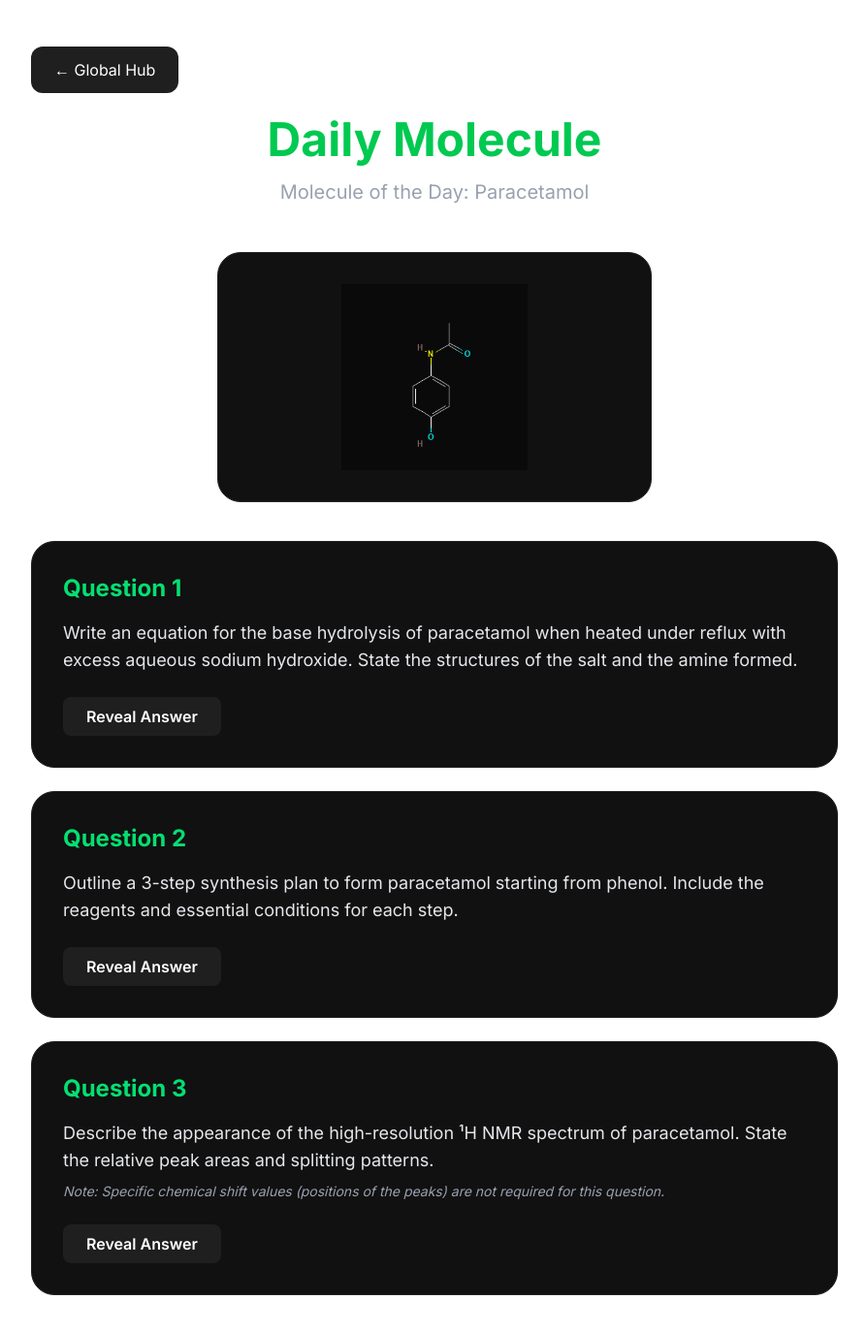
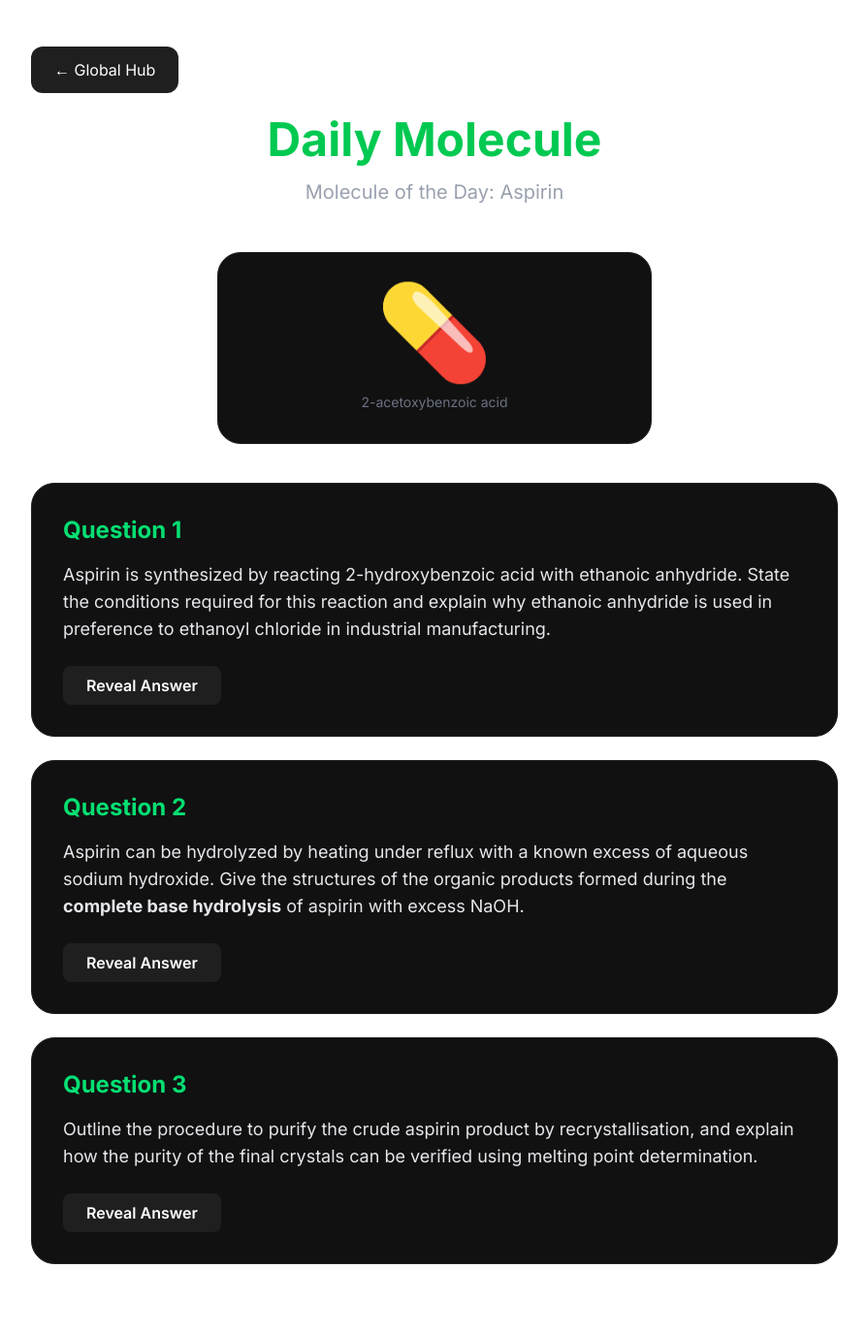
Before and after one commit to Hritik9220/Chemistryhub, a Next.js app: page /daily-molecule in a window 1280 px wide. Shown: the top 1374 px of the page at 97% size, without its empty margins (192-1087 px from the left). After the commit the page ends 1352 px from the top, so only its background shows below. Built offline with nearby package versions, Linux system fonts and the light colour scheme.

Commit message:
Update Daily Molecule to Aspirin with Eduqas questions

```diff
--- a/src/app/daily-molecule/page.tsx
+++ b/src/app/daily-molecule/page.tsx
@@ -23,17 +23,14 @@ export default function DailyMolecule() {
 
       <div className="text-center mb-12">
         <h1 className="text-5xl font-bold mb-4 text-green-500">Daily Molecule</h1>
-        <p className="text-gray-400 text-xl">Molecule of the Day: Paracetamol</p>
+        <p className="text-gray-400 text-xl">Molecule of the Day: Aspirin</p>
       </div>
 
       <div className="flex justify-center mb-10">
-        <div className="bg-[#111] border border-[#222] p-8 rounded-3xl w-full max-w-md flex justify-center items-center">
-          {/* Using standard img for simplicity */}
-          <img
-            src="/paracetamol.png"
-            alt="Paracetamol structure"
-            className="max-h-48 invert opacity-90"
-          />
+        <div className="bg-[#111] border border-[#222] p-8 rounded-3xl w-full max-w-md flex flex-col justify-center items-center">
+          {/* Change this to aspirin.png once you upload the image! */}
+          <div className="text-8xl mb-4">💊</div>
+          <p className="text-gray-500 text-sm">2-acetoxybenzoic acid</p>
         </div>
       </div>
 
@@ -42,7 +39,7 @@ export default function DailyMolecule() {
         <div className="bg-[#111] border border-[#222] rounded-3xl p-8">
           <h3 className="text-2xl font-bold mb-4 text-green-400">Question 1</h3>
           <p className="text-lg text-gray-200 mb-6">
-            Write an equation for the base hydrolysis of paracetamol when heated under reflux with excess aqueous sodium hydroxide. State the structures of the salt and the amine formed.
+            Aspirin is synthesized by reacting 2-hydroxybenzoic acid with ethanoic anhydride. State the conditions required for this reaction and explain why ethanoic anhydride is used in preference to ethanoyl chloride in industrial manufacturing.
           </p>
           <button
             onClick={() => toggleAnswer('q1')}
@@ -53,11 +50,14 @@ export default function DailyMolecule() {
 
           {openAnswers['q1'] && (
             <div className="mt-6 p-6 bg-[#1a1a1a] border border-[#333] rounded-xl">
-              <p className="text-gray-300 mb-4"><strong>Products:</strong> Sodium 4-aminophenoxide and Sodium ethanoate.</p>
-              <p className="text-gray-400 text-sm mb-4">Because excess strong base is used, both the amide link is hydrolysed and the acidic phenol group is deprotonated.</p>
-              <div className="font-mono text-sm bg-black p-4 rounded-lg text-gray-300">
-                Paracetamol + 2NaOH → NaOC₆H₄NH₂ + CH₃COONa + H₂O
-              </div>
+              <p className="text-gray-300 mb-4"><strong>Conditions:</strong> Warm with a few drops of concentrated phosphoric(V) acid (or sulfuric acid) as a catalyst.</p>
+              <p className="text-gray-300"><strong>Why Ethanoic Anhydride?</strong></p>
+              <ul className="list-disc list-inside text-gray-400 mt-2 space-y-1">
+                <li>It is cheaper than ethanoyl chloride.</li>
+                <li>It is less corrosive and less vulnerable to hydrolysis.</li>
+                <li>It does not produce dangerous, toxic, and corrosive hydrogen chloride (HCl) fumes.</li>
+                <li>The reaction is less violently exothermic, making it safer to control on an industrial scale.</li>
+              </ul>
             </div>
           )}
         </div>
@@ -66,7 +66,7 @@ export default function DailyMolecule() {
         <div className="bg-[#111] border border-[#222] rounded-3xl p-8">
           <h3 className="text-2xl font-bold mb-4 text-green-400">Question 2</h3>
           <p className="text-lg text-gray-200 mb-6">
-            Outline a 3-step synthesis plan to form paracetamol starting from phenol. Include the reagents and essential conditions for each step.
+            Aspirin can be hydrolyzed by heating under reflux with a known excess of aqueous sodium hydroxide. Give the structures of the organic products formed during the <strong>complete base hydrolysis</strong> of aspirin with excess NaOH.
           </p>
           <button
             onClick={() => toggleAnswer('q2')}
@@ -77,11 +77,8 @@ export default function DailyMolecule() {
 
           {openAnswers['q2'] && (
             <div className="mt-6 p-6 bg-[#1a1a1a] border border-[#333] rounded-xl">
-              <ol className="list-decimal list-inside text-gray-300 space-y-4">
-                <li><strong>Nitration:</strong> React phenol with dilute HNO₃ at room temperature to form 4-nitrophenol (and 2-nitrophenol, which must be separated).</li>
-                <li><strong>Reduction:</strong> Heat 4-nitrophenol under reflux with Tin (Sn) and concentrated HCl, followed by adding NaOH(aq) to liberate the free amine. This forms 4-aminophenol.</li>
-                <li><strong>Acylation:</strong> React 4-aminophenol with ethanoyl chloride (or ethanoic anhydride) at room temperature to form paracetamol.</li>
-              </ol>
+              <p className="text-gray-300 mb-4"><strong>Products:</strong> Sodium ethanoate and the disodium salt of 2-hydroxybenzoic acid (sodium 2-oxidobenzoate).</p>
+              <p className="text-gray-400 text-sm mb-4">Because excess strong base is used, the ester linkage is hydrolysed AND the acidic carboxylic acid group is deprotonated. Furthermore, the newly formed phenol group will also be deprotonated to form a phenoxide ion.</p>
             </div>
           )}
         </div>
@@ -89,10 +86,9 @@ export default function DailyMolecule() {
         {/* Q3 */}
         <div className="bg-[#111] border border-[#222] rounded-3xl p-8">
           <h3 className="text-2xl font-bold mb-4 text-green-400">Question 3</h3>
-          <p className="text-lg text-gray-200 mb-2">
-            Describe the appearance of the high-resolution ¹H NMR spectrum of paracetamol. State the relative peak areas and splitting patterns.
+          <p className="text-lg text-gray-200 mb-6">
+            Outline the procedure to purify the crude aspirin product by recrystallisation, and explain how the purity of the final crystals can be verified using melting point determination.
           </p>
-          <p className="text-sm text-gray-400 mb-6 italic">Note: Specific chemical shift values (positions of the peaks) are not required for this question.</p>
           <button
             onClick={() => toggleAnswer('q3')}
             className="px-6 py-2 bg-[#1f1f1f] rounded-lg font-semibold hover:bg-[#2a2a2a] transition-colors text-white"
@@ -102,13 +98,16 @@ export default function DailyMolecule() {
 
           {openAnswers['q3'] && (
             <div className="mt-6 p-6 bg-[#1a1a1a] border border-[#333] rounded-xl">
-              <p className="text-gray-300 mb-4">There are 4 distinct proton environments:</p>
-              <ul className="list-disc list-inside text-gray-300 space-y-3">
-                <li><strong>Singlet, integration 3</strong> (The R-C(=O)-CH₃ group).</li>
-                <li><strong>Two Doublets, integration 2 each</strong> (The 4 aromatic Ar-H protons).</li>
-                <li><strong>Singlet, integration 1</strong> (The phenol -OH proton).</li>
-                <li><strong>Singlet, integration 1</strong> (The amide -NH proton).</li>
-              </ul>
+              <p className="text-gray-300 mb-2"><strong>Recrystallisation Procedure:</strong></p>
+              <ol className="list-decimal list-inside text-gray-400 space-y-2 mb-6">
+                <li>Dissolve the crude aspirin in the <em>minimum volume</em> of <em>hot</em> solvent (e.g., ethanol/water mix).</li>
+                <li>Filter the hot solution through fluted filter paper to remove any insoluble impurities.</li>
+                <li>Allow the filtrate to cool slowly to room temperature to let the aspirin crystallise out (soluble impurities remain in solution).</li>
+                <li>Filter the crystals under reduced pressure using a Buchner funnel and wash with a little ice-cold solvent.</li>
+                <li>Leave to dry.</li>
+              </ol>
+              <p className="text-gray-300 mb-2"><strong>Purity Verification:</strong></p>
+              <p className="text-gray-400 text-sm">Measure the melting point using melting point apparatus. Pure aspirin will melt over a very narrow range (sharp melting point) that closely matches the literature value (approx 136°C). If impurities are present, the melting point will be <em>lowered</em> and it will melt over a <em>broader range</em>.</p>
             </div>
           )}
         </div>
```
